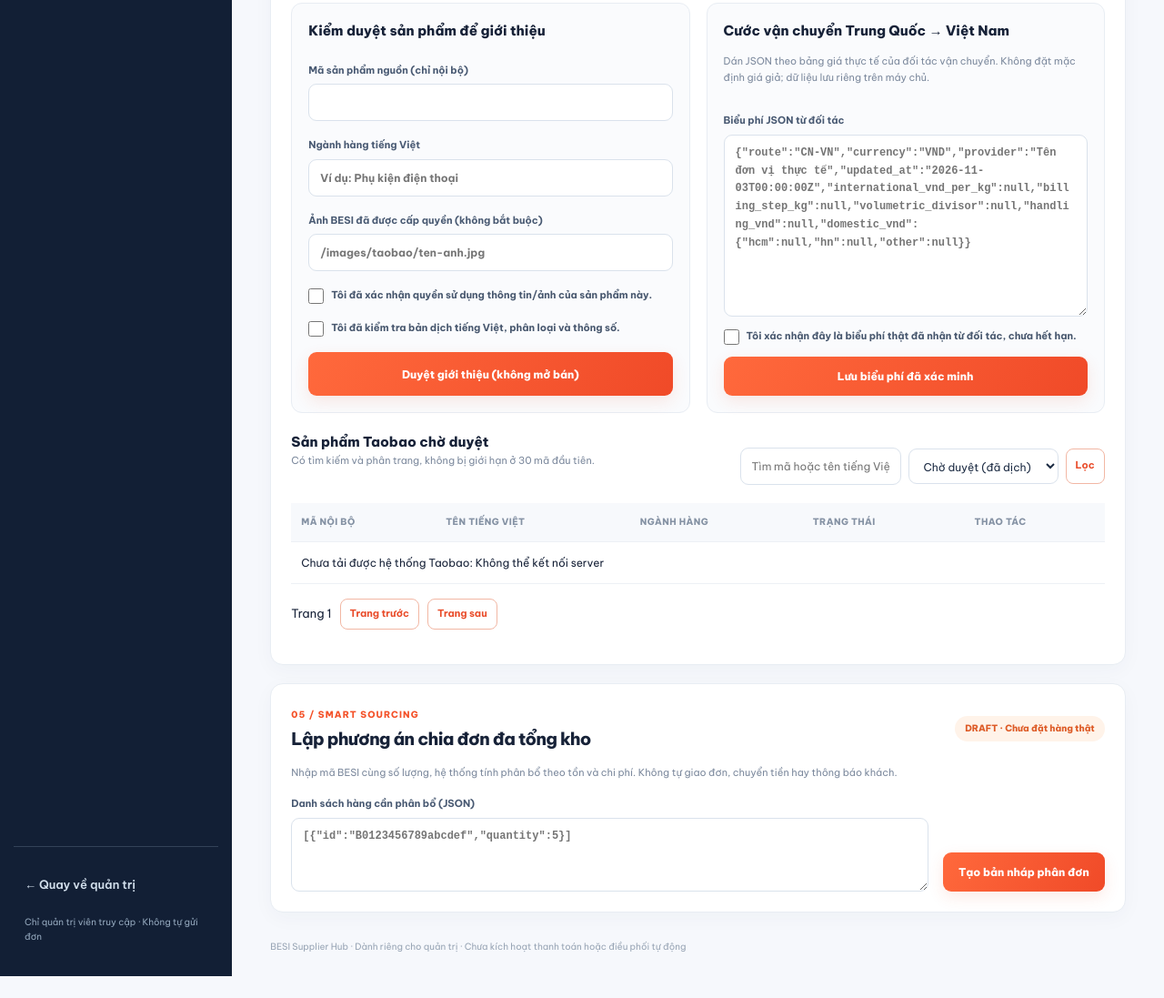
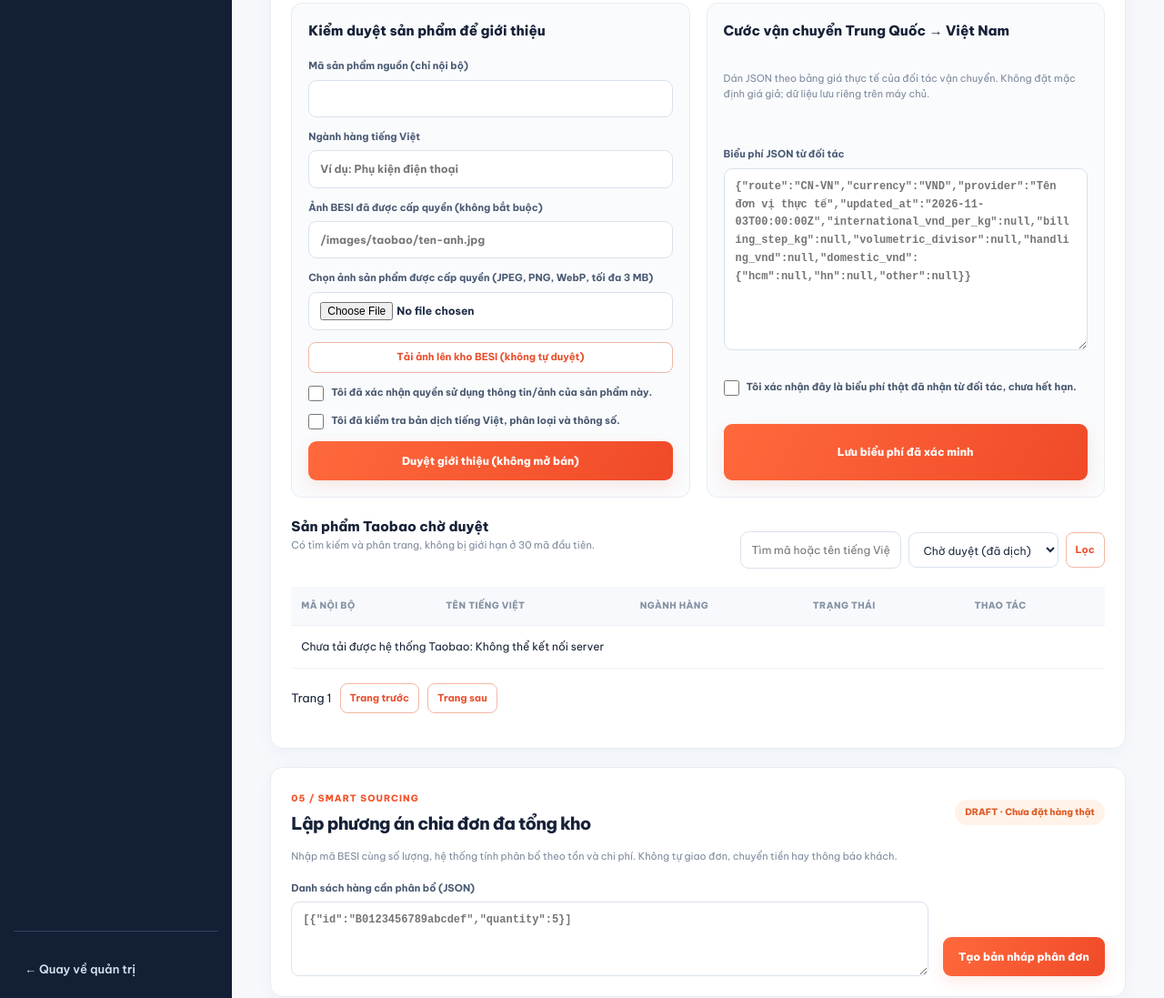
Before and after one commit to capquangfptminhlh/cnlg, a website: page public/admin-besi.html in a window 1280 px wide. Shown: the part 2380-3477 px from the top of the page at 91% size. Before the commit the page ends 3453 px from the top, so only its background shows below. Drawn offline with Linux system fonts and the light colour scheme; no server answers.

Commit message:
feat(admin-ui): licensed Taobao image picker and first-party upload preview

```diff
--- a/public/admin-besi.html
+++ b/public/admin-besi.html
@@ -154,6 +154,12 @@
             <label>Ảnh BESI đã được cấp quyền (không bắt buộc)
               <input id="taobaoAdminImage" maxlength="250" placeholder="/images/taobao/ten-anh.jpg">
             </label>
+            <label>Chọn ảnh sản phẩm được cấp quyền (JPEG, PNG, WebP, tối đa 3 MB)
+              <input type="file" id="taobaoAdminMediaFile" accept="image/jpeg,image/png,image/webp">
+            </label>
+            <button type="button" class="secondary" id="taobaoAdminMediaUpload">Tải ảnh lên kho BESI (không tự duyệt)</button>
+            <img id="taobaoAdminMediaPreview" class="taobao-admin-image-preview" alt="Xem trước ảnh Taobao đã được cấp quyền" hidden>
+
             <label class="taobao-admin-confirm"><input type="checkbox" id="taobaoAdminRights" required> Tôi đã xác nhận quyền sử dụng thông tin/ảnh của sản phẩm này.</label>
             <label class="taobao-admin-confirm"><input type="checkbox" id="taobaoAdminTranslation" required> Tôi đã kiểm tra bản dịch tiếng Việt, phân loại và thông số.</label>
             <button type="submit" class="primary">Duyệt giới thiệu (không mở bán)</button>
```
